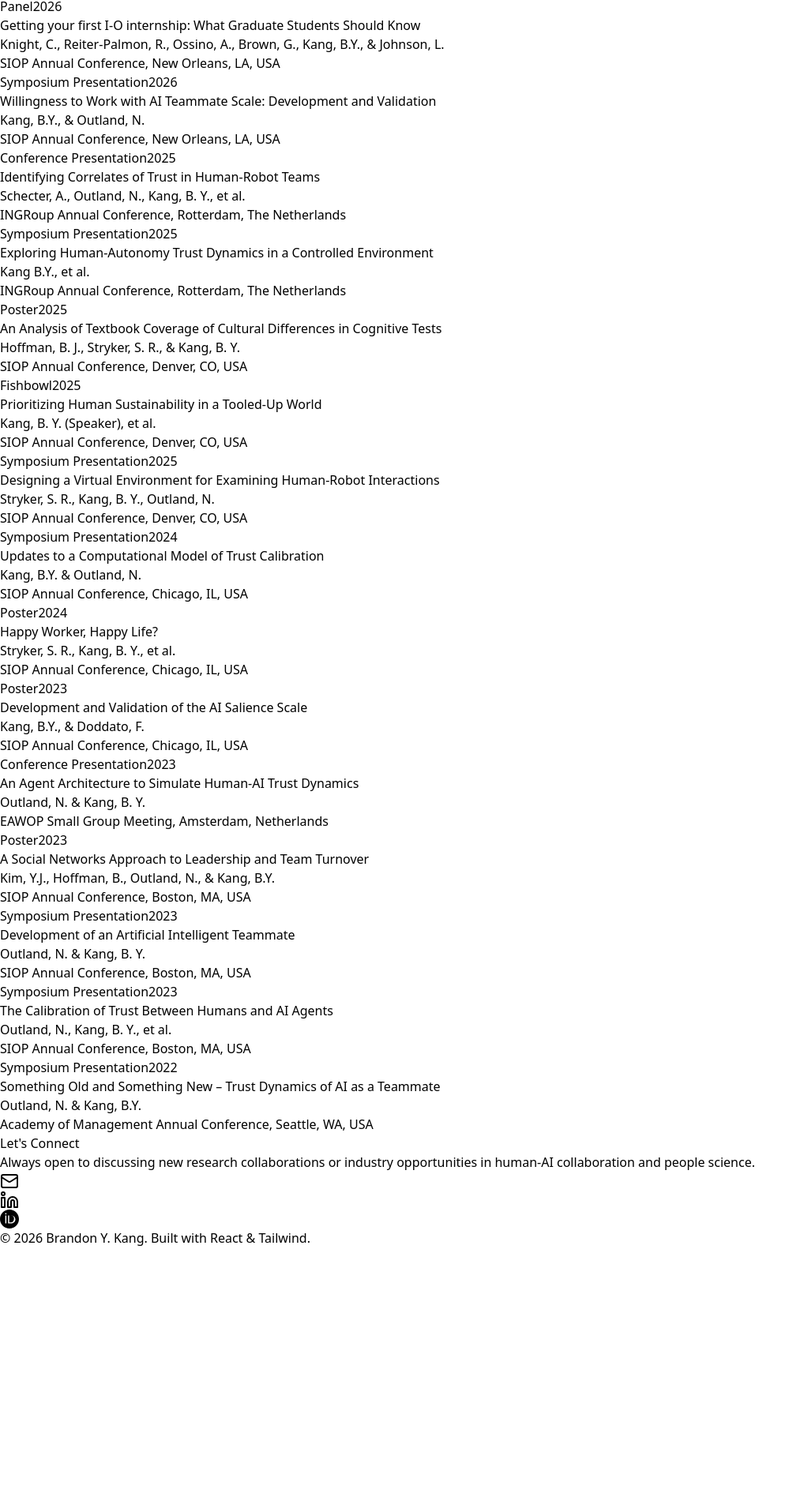
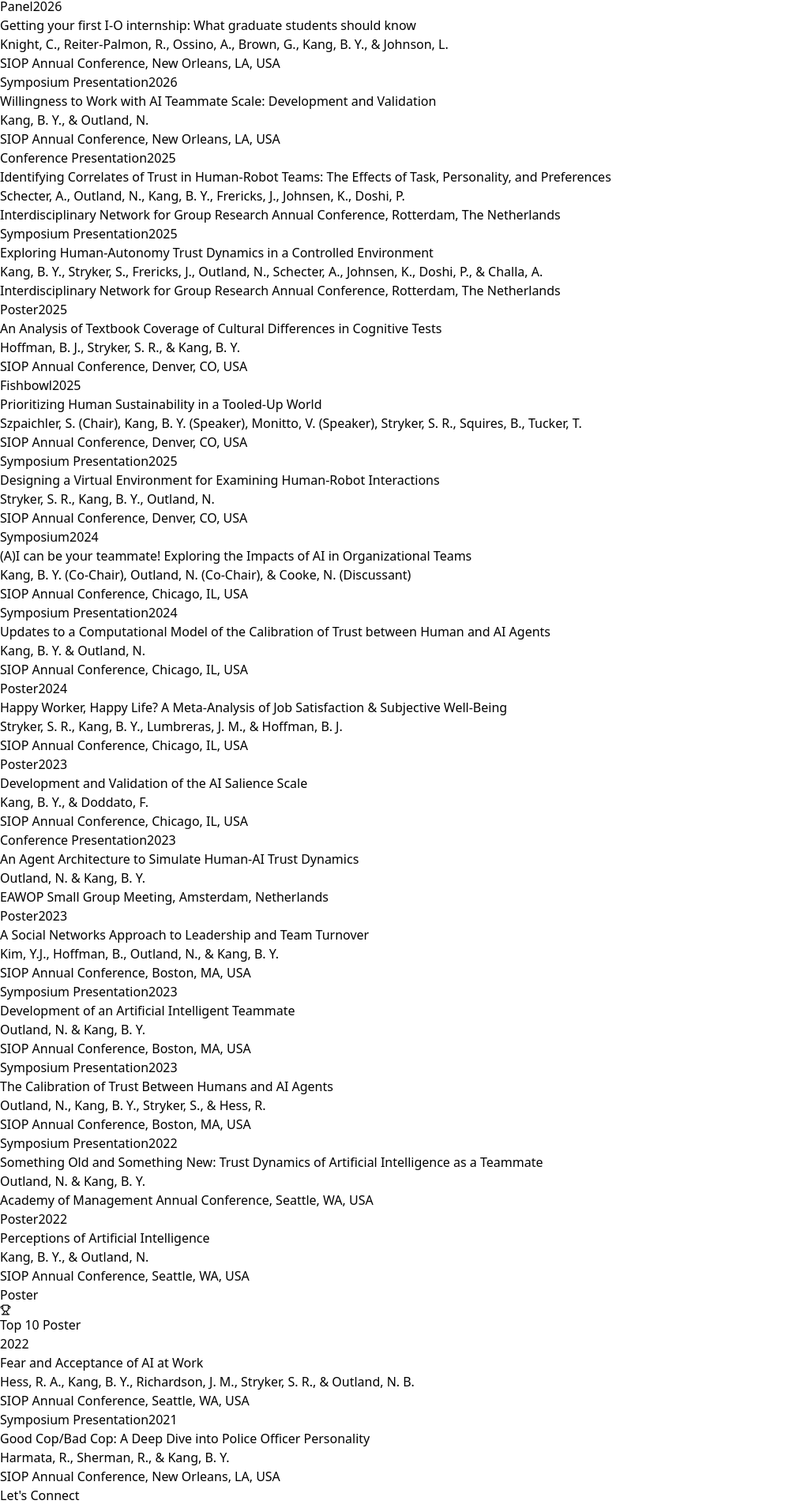
Before and after one commit to bkang11/bkang11.github.io, a React (Vite) app: page /#/research in a window 1280 px wide. Shown: the part 1912-3822 px from the top of the page at 79% size, without its empty margins (0-1018 px from the left). Before the commit the page ends 3492 px from the top, so only its background shows below. Built offline with nearby package versions, Linux system fonts and the light colour scheme.

Commit message:
Update: Full CV content, standardized author names, and custom award badges

```diff
--- a/index.html
+++ b/index.html
@@ -2,9 +2,9 @@
 <html lang="en">
   <head>
     <meta charset="UTF-8" />
-    <link rel="icon" type="image/svg+xml" href="/vite.svg" />
+    <link rel="icon" type="image/svg+xml" href="/favicon.svg" />
     <meta name="viewport" content="width=device-width, initial-scale=1.0" />
-    <title>Vite + React</title>
+    <title>Brandon Y. Kang</title>
   </head>
   <body>
     <div id="root"></div>
--- a/src/components/AwardBadge.jsx
+++ b/src/components/AwardBadge.jsx
@@ -2,7 +2,7 @@
 import { Trophy } from 'lucide-react';
 import confetti from 'canvas-confetti';
 
-const AwardBadge = () => {
+const AwardBadge = ({ label = "Best Paper Award" }) => {
     const triggerConfetti = (e) => {
         const rect = e.target.getBoundingClientRect();
         const x = (rect.left + rect.width / 2) / window.innerWidth;
@@ -23,7 +23,7 @@
             onMouseEnter={triggerConfetti}
         >
             <Trophy size={14} className="fill-current" />
-            <span>Best Paper Award</span>
+            <span>{label}</span>
         </div>
     );
 };
--- a/src/pages/Experience.jsx
+++ b/src/pages/Experience.jsx
@@ -5,6 +5,9 @@
 
 const Experience = () => {
     // Navbar component handles its own scroll logic for styling
+    useEffect(() => {
+        document.title = "Brandon Y. Kang | Experience";
+    }, []);
 
     const experienceData = [
         {
--- a/src/pages/Home.jsx
+++ b/src/pages/Home.jsx
@@ -20,6 +20,10 @@
 
 const Home = () => {
     // Removed isMenuOpen, scrolled state and related useEffect/toggleMenu as Navbar component will handle its own state.
+
+    useEffect(() => {
+        document.title = "Brandon Y. Kang | Home";
+    }, []);
 
     return (
         <div className="min-h-screen bg-slate-50 text-slate-900 font-sans selection:bg-red-200">
@@ -166,7 +170,7 @@
                         />
                         <PublicationCard
                             title="Exploring Human-Autonomy Trust Dynamics in a Controlled Environment"
-                            authors="Kang B.Y., Stryker, S., Frericks, J., Outland, N., Schecter, A., et al."
+                            authors="Kang, B. Y., Stryker, S., Frericks, J., Outland, N., Schecter, A., et al."
                             venue="INGRoup Annual Conference 2025"
                             type="Symposium Presentation"
                         />
--- a/src/pages/Research.jsx
+++ b/src/pages/Research.jsx
@@ -1,10 +1,14 @@
-import { BookOpen, Mail } from 'lucide-react';
+import React, { useEffect } from 'react';
 import Navbar from '../components/Navbar';
 import AwardBadge from '../components/AwardBadge';
 import Footer from '../components/Footer';
+import { BookOpen } from 'lucide-react';
 
 const Research = () => {
     // Navbar handles scroll logic
+    useEffect(() => {
+        document.title = "Brandon Y. Kang | Research";
+    }, []);
 
     const publications = [
         {
@@ -18,7 +22,7 @@
         },
         {
             title: "The Stable Individual Differences Driving Employee Coachability Behaviours",
-            authors: "Weiss, J. A. and Outland, N. and Plummer, G. and Zervos, L. and Carmichael-Tanaka, N. and Kang, B.",
+            authors: "Weiss, J. A. and Outland, N. and Plummer, G. and Zervos, L. and Carmichael-Tanaka, N. and Kang, B. Y.",
             venue: "International Journal of Evidence Based Coaching & Mentoring",
             type: "Journal Article",
             year: "2023",
@@ -26,7 +30,7 @@
         },
         {
             title: "Applying an intersectional lens to consider disparities in historically marginalized women’s access to caregiving resources",
-            authors: "Carmichael-Tanaka N. and Kang B. Y.",
+            authors: "Carmichael-Tanaka N. and Kang, B. Y.",
             venue: "Industrial and Organizational Psychology",
             type: "Journal Article",
             year: "2023",
@@ -38,37 +42,37 @@
         {
             title: "Examining the Efficacy of Large Language Models for Thematic Content Analysis",
             year: "2026",
-            authors: "Kang, B.Y., Perez, N., Leone, S., & Bullock, B.",
+            authors: "Kang, B. Y., Perez, N., Leone, S., & Bullock, B.",
             type: "Symposium Presentation",
             venue: "SIOP Annual Conference, New Orleans, LA, USA"
         },
         {
-            title: "Getting your first I-O internship: What Graduate Students Should Know",
+            title: "Getting your first I-O internship: What graduate students should know",
             year: "2026",
-            authors: "Knight, C., Reiter-Palmon, R., Ossino, A., Brown, G., Kang, B.Y., & Johnson, L.",
+            authors: "Knight, C., Reiter-Palmon, R., Ossino, A., Brown, G., Kang, B. Y., & Johnson, L.",
             type: "Panel",
             venue: "SIOP Annual Conference, New Orleans, LA, USA"
         },
         {
             title: "Willingness to Work with AI Teammate Scale: Development and Validation",
             year: "2026",
-            authors: "Kang, B.Y., & Outland, N.",
+            authors: "Kang, B. Y., & Outland, N.",
             type: "Symposium Presentation",
             venue: "SIOP Annual Conference, New Orleans, LA, USA"
         },
         {
-            title: "Identifying Correlates of Trust in Human-Robot Teams",
+            title: "Identifying Correlates of Trust in Human-Robot Teams: The Effects of Task, Personality, and Preferences",
             year: "2025",
-            authors: "Schecter, A., Outland, N., Kang, B. Y., et al.",
+            authors: "Schecter, A., Outland, N., Kang, B. Y., Frericks, J., Johnsen, K., Doshi, P.",
             type: "Conference Presentation",
-            venue: "INGRoup Annual Conference, Rotterdam, The Netherlands"
+            venue: "Interdisciplinary Network for Group Research Annual Conference, Rotterdam, The Netherlands"
         },
         {
             title: "Exploring Human-Autonomy Trust Dynamics in a Controlled Environment",
             year: "2025",
-            authors: "Kang B.Y., et al.",
+            authors: "Kang, B. Y., Stryker, S., Frericks, J., Outland, N., Schecter, A., Johnsen, K., Doshi, P., & Challa, A.",
             type: "Symposium Presentation",
-            venue: "INGRoup Annual Conference, Rotterdam, The Netherlands"
+            venue: "Interdisciplinary Network for Group Research Annual Conference, Rotterdam, The Netherlands"
         },
         {
             title: "An Analysis of Textbook Coverage of Cultural Differences in Cognitive Tests",
@@ -80,7 +84,7 @@
         {
             title: "Prioritizing Human Sustainability in a Tooled-Up World",
             year: "2025",
-            authors: "Kang, B. Y. (Speaker), et al.",
+            authors: "Szpaichler, S. (Chair), Kang, B. Y. (Speaker), Monitto, V. (Speaker), Stryker, S. R., Squires, B., Tucker, T.",
             type: "Fishbowl",
             venue: "SIOP Annual Conference, Denver, CO, USA"
         },
@@ -92,23 +96,30 @@
             venue: "SIOP Annual Conference, Denver, CO, USA"
         },
         {
-            title: "Updates to a Computational Model of Trust Calibration",
+            title: "(A)I can be your teammate! Exploring the Impacts of AI in Organizational Teams",
             year: "2024",
-            authors: "Kang, B.Y. & Outland, N.",
+            authors: "Kang, B. Y. (Co-Chair), Outland, N. (Co-Chair), & Cooke, N. (Discussant)",
+            type: "Symposium",
+            venue: "SIOP Annual Conference, Chicago, IL, USA"
+        },
+        {
+            title: "Updates to a Computational Model of the Calibration of Trust between Human and AI Agents",
+            year: "2024",
+            authors: "Kang, B. Y. & Outland, N.",
             type: "Symposium Presentation",
             venue: "SIOP Annual Conference, Chicago, IL, USA"
         },
         {
-            title: "Happy Worker, Happy Life?",
+            title: "Happy Worker, Happy Life? A Meta-Analysis of Job Satisfaction & Subjective Well-Being",
             year: "2024",
-            authors: "Stryker, S. R., Kang, B. Y., et al.",
+            authors: "Stryker, S. R., Kang, B. Y., Lumbreras, J. M., & Hoffman, B. J.",
             type: "Poster",
             venue: "SIOP Annual Conference, Chicago, IL, USA"
         },
         {
             title: "Development and Validation of the AI Salience Scale",
             year: "2023",
-            authors: "Kang, B.Y., & Doddato, F.",
+            authors: "Kang, B. Y., & Doddato, F.",
             type: "Poster",
             venue: "SIOP Annual Conference, Chicago, IL, USA"
         },
@@ -122,7 +133,7 @@
         {
             title: "A Social Networks Approach to Leadership and Team Turnover",
             year: "2023",
-            authors: "Kim, Y.J., Hoffman, B., Outland, N., & Kang, B.Y.",
+            authors: "Kim, Y.J., Hoffman, B., Outland, N., & Kang, B. Y.",
             type: "Poster",
             venue: "SIOP Annual Conference, Boston, MA, USA"
         },
@@ -136,16 +147,38 @@
         {
             title: "The Calibration of Trust Between Humans and AI Agents",
             year: "2023",
-            authors: "Outland, N., Kang, B. Y., et al.",
+            authors: "Outland, N., Kang, B. Y., Stryker, S., & Hess, R.",
             type: "Symposium Presentation",
             venue: "SIOP Annual Conference, Boston, MA, USA"
         },
         {
-            title: "Something Old and Something New – Trust Dynamics of AI as a Teammate",
+            title: "Something Old and Something New: Trust Dynamics of Artificial Intelligence as a Teammate",
             year: "2022",
-            authors: "Outland, N. & Kang, B.Y.",
+            authors: "Outland, N. & Kang, B. Y.",
             type: "Symposium Presentation",
             venue: "Academy of Management Annual Conference, Seattle, WA, USA"
+        },
+        {
+            title: "Perceptions of Artificial Intelligence",
+            year: "2022",
+            authors: "Kang, B. Y., & Outland, N.",
+            type: "Poster",
+            venue: "SIOP Annual Conference, Seattle, WA, USA"
+        },
+        {
+            title: "Fear and Acceptance of AI at Work",
+            year: "2022",
+            authors: "Hess, R. A., Kang, B. Y., Richardson, J. M., Stryker, S. R., & Outland, N. B.",
+            type: "Poster",
+            venue: "SIOP Annual Conference, Seattle, WA, USA",
+            award: "Top 10 Poster"
+        },
+        {
+            title: "Good Cop/Bad Cop: A Deep Dive into Police Officer Personality",
+            year: "2021",
+            authors: "Harmata, R., Sherman, R., & Kang, B. Y.",
+            type: "Symposium Presentation",
+            venue: "SIOP Annual Conference, New Orleans, LA, USA"
         }
     ];
 
@@ -167,7 +200,7 @@
                             <div key={idx} className="bg-white p-6 rounded-xl border border-slate-200 hover:shadow-md transition-shadow">
                                 <div className="flex flex-wrap items-center gap-2 mb-2">
                                     <span className="px-2 py-0.5 rounded text-xs font-semibold bg-red-50 text-red-700 border border-red-100">{pub.type}</span>
-                                    {pub.award && <AwardBadge />}
+                                    {pub.award && <AwardBadge label={typeof pub.award === 'string' ? pub.award : undefined} />}
                                     <span className="text-sm text-slate-400 font-mono">{pub.year}</span>
                                 </div>
                                 <h3 className="text-lg font-bold text-slate-900 mb-2">
@@ -194,6 +227,7 @@
                             <div key={idx} className="bg-white p-6 rounded-xl border border-slate-200 hover:shadow-md transition-shadow">
                                 <div className="flex items-center gap-2 mb-2">
                                     <span className="px-2 py-0.5 rounded text-xs font-semibold bg-red-50 text-red-700 border border-red-100">{pres.type}</span>
+                                    {pres.award && <AwardBadge label={typeof pres.award === 'string' ? pres.award : undefined} />}
                                     <span className="text-sm text-slate-400 font-mono">{pres.year}</span>
                                 </div>
                                 <h3 className="text-lg font-bold text-slate-900 mb-2">{pres.title}</h3>
```
Also changed, not shown: public/favicon.svg (added).
